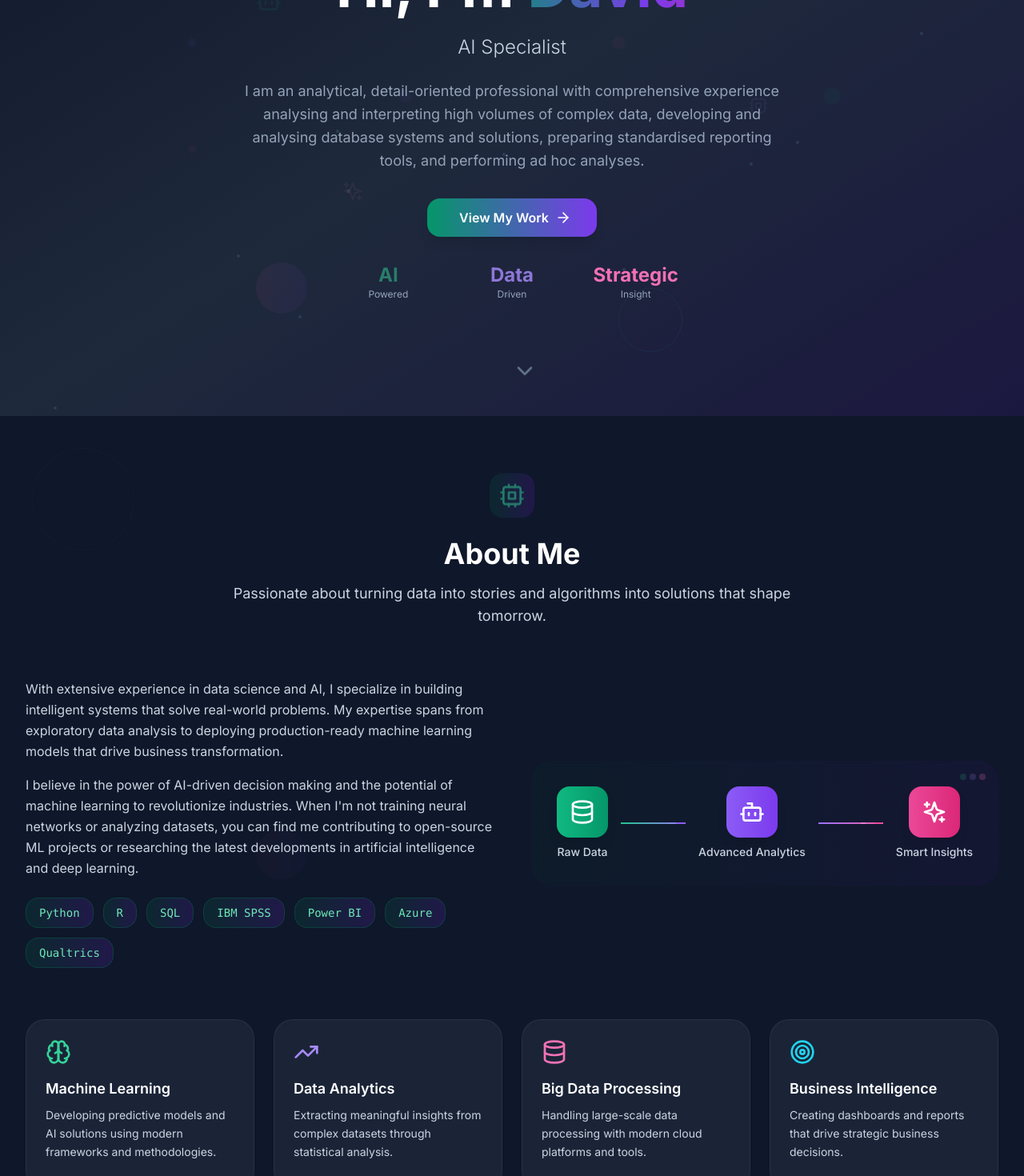
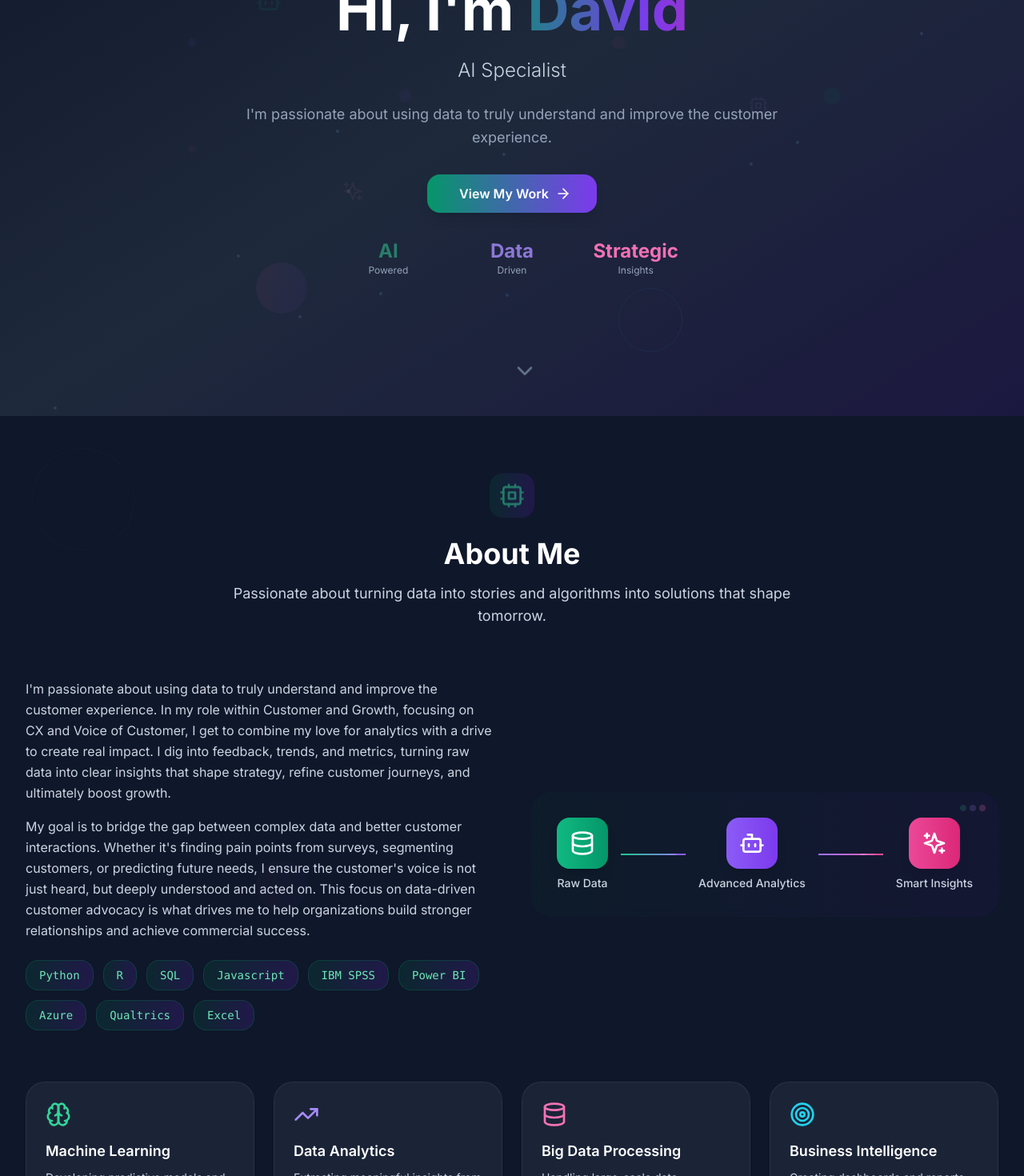
Before and after one commit to Gunawan888/Portfolio2025, a React (Vite) app: page / in a window 1280 px wide. Shown: the part 280-1750 px from the top of the page at 80% size. Built offline with nearby package versions, Linux system fonts and the light colour scheme.

Commit message:
Final touches

```diff
--- a/src/App.tsx
+++ b/src/App.tsx
@@ -18,7 +18,7 @@ function App() {
       <Experience />
       <Skills />
       <Education />
-      <Projects />
+      {/* <Projects /> */}
       <Contact />
       <Footer />
     </div>
--- a/src/components/About.tsx
+++ b/src/components/About.tsx
@@ -129,21 +129,15 @@ const About = () => {
           <div className="space-y-6 animate-fade-in-left">
             <div className="prose prose-lg text-slate-600 dark:text-slate-300">
               <p className="transform hover:translate-x-2 transition-transform duration-300 hover:text-slate-700 dark:hover:text-slate-200 leading-relaxed">
-                With extensive experience in data science and AI, I specialize in building
-                intelligent systems that solve real-world problems. My expertise spans from
-                exploratory data analysis to deploying production-ready machine learning models
-                that drive business transformation.
+                I'm passionate about using data to truly understand and improve the customer experience. In my role within Customer and Growth, focusing on CX and Voice of Customer, I get to combine my love for analytics with a drive to create real impact. I dig into feedback, trends, and metrics, turning raw data into clear insights that shape strategy, refine customer journeys, and ultimately boost growth.
               </p>
               <p className="transform hover:translate-x-2 transition-transform duration-300 hover:text-slate-700 dark:hover:text-slate-200 leading-relaxed">
-                I believe in the power of AI-driven decision making and the potential of machine learning
-                to revolutionize industries. When I'm not training neural networks or analyzing datasets,
-                you can find me contributing to open-source ML projects or researching the latest
-                developments in artificial intelligence and deep learning.
+                My goal is to bridge the gap between complex data and better customer interactions. Whether it's finding pain points from surveys, segmenting customers, or predicting future needs, I ensure the customer's voice is not just heard, but deeply understood and acted on. This focus on data-driven customer advocacy is what drives me to help organizations build stronger relationships and achieve commercial success.
               </p>
             </div>
 
             <div className="flex flex-wrap gap-3">
-              {['Python', 'R', 'SQL', 'IBM SPSS', 'Power BI','Azure', 'Qualtrics'].map((skill, index) => (
+              {['Python', 'R', 'SQL', 'Javascript','IBM SPSS', 'Power BI','Azure','Qualtrics', 'Excel'].map((skill, index) => (
                 <span
                   key={skill}
                   className="group px-4 py-2 bg-gradient-to-r from-emerald-100/80 to-violet-100/80 dark:from-emerald-900/30 dark:to-violet-900/30 text-emerald-800 dark:text-emerald-300 rounded-2xl text-sm font-medium animate-fade-in-up font-mono hover:scale-105 transition-all duration-300 backdrop-blur-sm border border-emerald-200/50 dark:border-emerald-800/50 hover:shadow-lg cursor-pointer"
--- a/src/components/Footer.tsx
+++ b/src/components/Footer.tsx
@@ -12,7 +12,7 @@ const Footer = () => {
               <h3 className="text-2xl font-bold">David Gunawan</h3>
             </div>
             <p className="text-slate-300 leading-relaxed max-w-md mb-4">
-              AI Specialist & Data Analyst passionate about transforming complex data
+              Data Analyst & XM Specialist passionate about transforming complex data
               into actionable insights through advanced analytics.
             </p>
             {/* <div className="flex items-center space-x-4 text-sm text-slate-400">
--- a/src/components/Hero.tsx
+++ b/src/components/Hero.tsx
@@ -149,7 +149,7 @@ const Hero = () => {
             </div>
 
             <p className="text-lg text-slate-500 dark:text-slate-400 max-w-2xl mx-auto leading-relaxed animate-fade-in-delay-2 hover:text-slate-600 dark:hover:text-slate-300 transition-colors duration-300">
-              I am an analytical, detail-oriented professional with comprehensive experience analysing and interpreting high volumes of complex data, developing and analysing database systems and solutions, preparing standardised reporting tools, and performing ad hoc analyses.
+              I'm passionate about using data to truly understand and improve the customer experience.
             </p>
           </div>
 
@@ -181,7 +181,7 @@ const Hero = () => {
             </div>
             <div className="text-center group hover:scale-105 transition-transform duration-300">
               <div className="text-2xl font-bold text-pink-600 dark:text-pink-400 animate-pulse" style={{ animationDelay: '1s' }}>Strategic</div>
-              <div className="text-xs text-slate-500 dark:text-slate-400">Insight</div>
+              <div className="text-xs text-slate-500 dark:text-slate-400">Insights</div>
             </div>
           </div>
         </div>
--- a/src/components/Skills.tsx
+++ b/src/components/Skills.tsx
@@ -9,13 +9,13 @@ const Skills = () => {
       title: 'Programming',
       icon: <Code className="w-6 h-6" />,
       color: 'cyan',
-      skills: ['Python', 'R', 'SQL', 'Java', 'C#', 'Javascript', 'Raect', 'Git'],
+      skills: ['Python', 'R', 'SQL', 'Java', 'C#', 'Javascript', 'React', 'Flutter', 'Git'],
     },
     {
       title: 'Data Analysis',
       icon: <BarChart3 className="w-6 h-6" />,
       color: 'violet',
-      skills: ['Pandas', 'NumPy', 'R', 'Statistical Analysis', 'A/B Testing', 'Time Series'],
+      skills: ['Pandas', 'NumPy', 'R', 'Statistical Analysis', 'A/B Testing', 'Time Series', 'SQL'],
     },
     // {
     //   title: 'Data Engineering',
@@ -29,7 +29,7 @@ const Skills = () => {
       title: 'Machine Learning',
       icon: <Brain className="w-6 h-6" />,
       color: 'emerald',
-      skills: ['TensorFlow', 'PyTorch', 'Scikit-learn', 'Keras', 'XGBoost', 'LightGBM'],
+      skills: ['TensorFlow', 'PyTorch', 'Scikit-learn', 'XGBoost'],
     },
     {
       title: 'Visualization',
@@ -39,16 +39,16 @@ const Skills = () => {
       aiFeature: 'Interactive AI Dashboards'
     },
     {
-      title: 'Cloud & MLOps',
+      title: 'Cloud & DevOps',
       icon: <Cloud className="w-6 h-6" />,
       color: 'indigo',
-      skills: ['AWS', 'GCP', 'Azure', 'Docker'],
+      skills: ['AWS', 'GCP', 'Azure', 'Docker', 'Firebase'],
     },
     {
       title: 'SaaS',
       icon: <Blocks className="w-6 h-6" />,
       color: 'cyan',
-      skills: ['Qualtrics', 'Confirmit (Forsta)', 'Voxco', 'Salesforce', 'SAP'],
+      skills: ['Qualtrics', 'Confirmit (Forsta)', 'Voxco', 'Salesforce', 'SAP', 'IBM SPSS'],
     },
   ];
 
```
